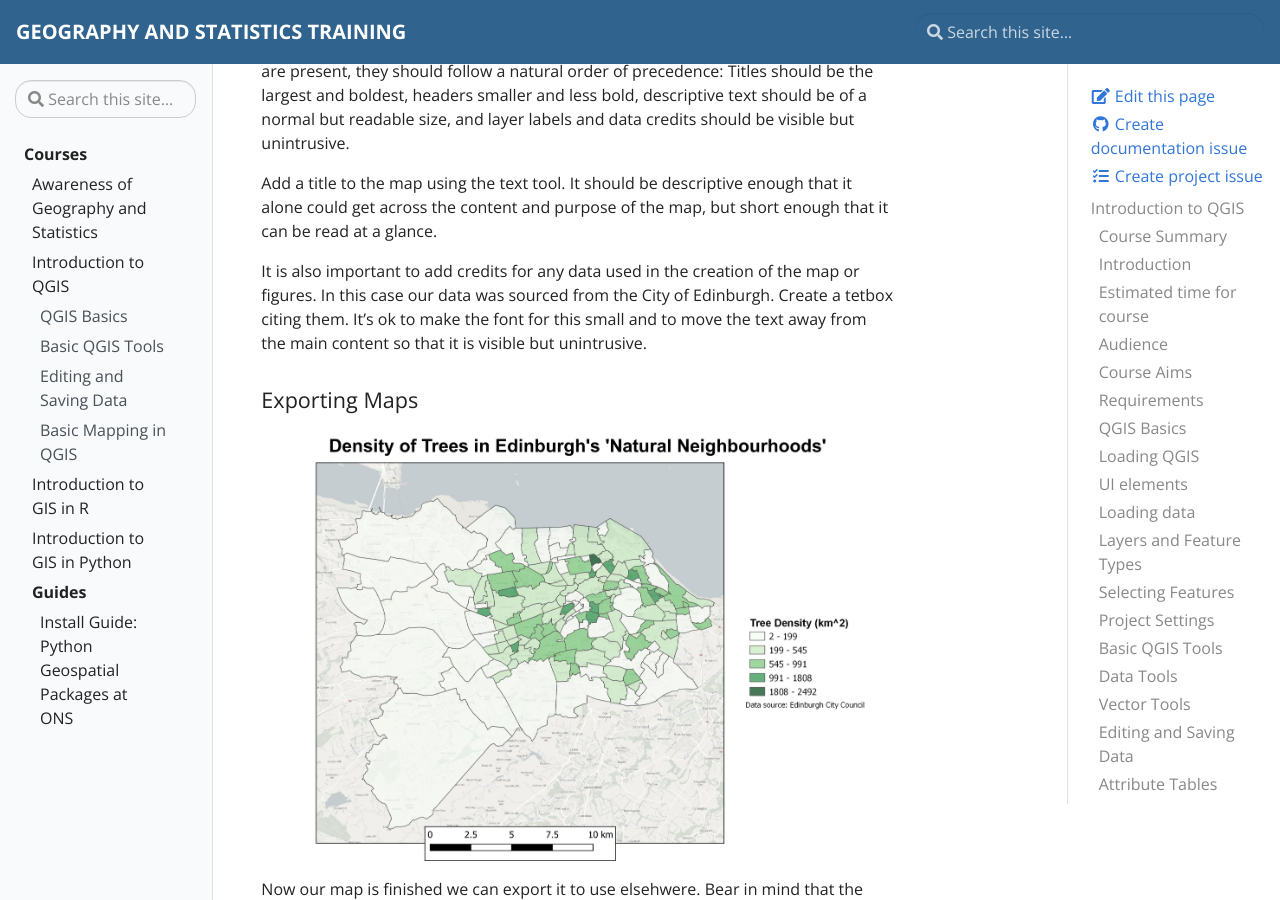
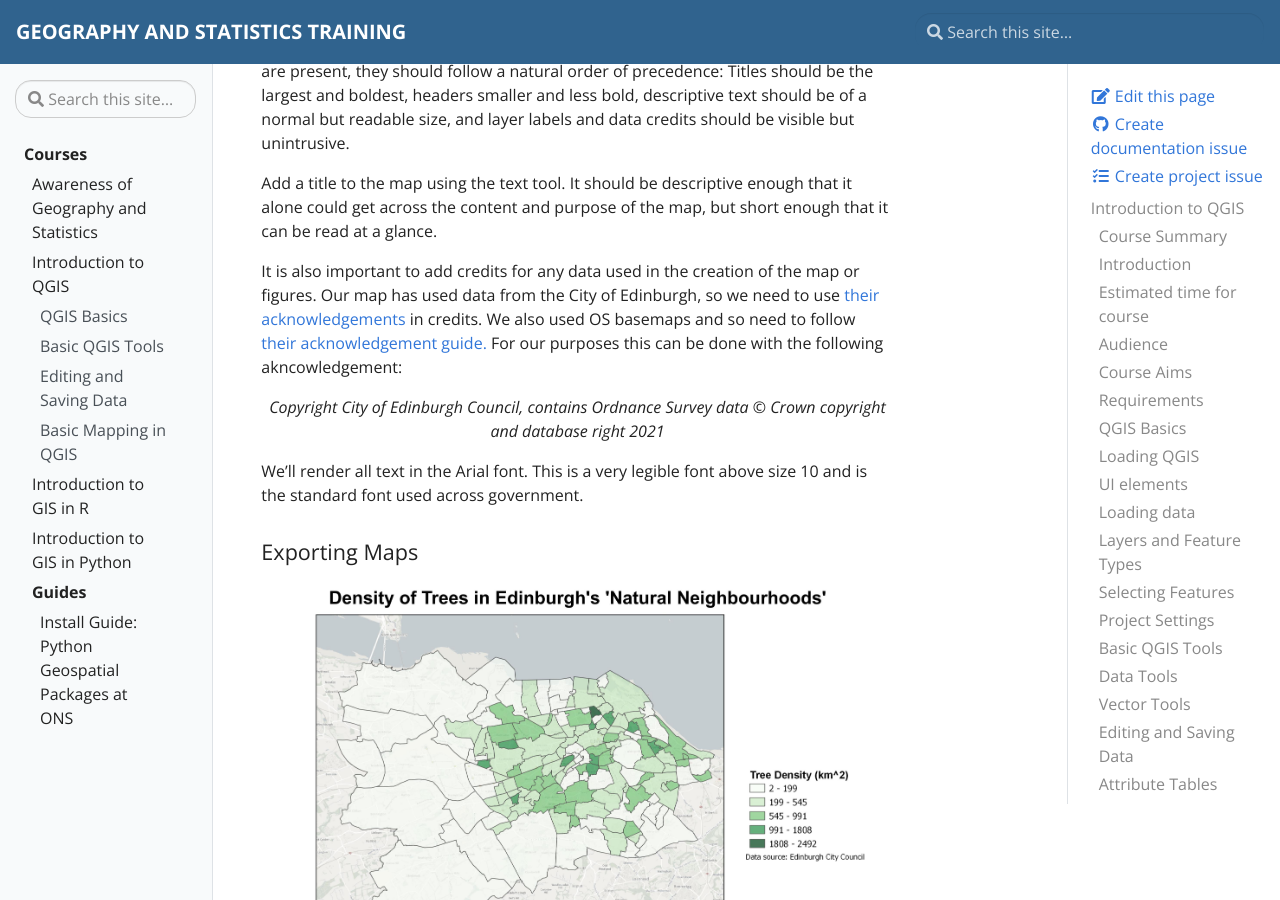
Before and after one commit to ONSgeo/geospatial-training, a Jekyll site: the page built from _docs/intro_to_qgis.md, in a window 1280 px wide and 900 px high, scrolled down 34780 px. Built offline with Jekyll 4.4.1, drawn with Linux system fonts in a browser that asks for light colours.

Commit message:
Update intro_to_qgis.md

```diff
--- a/_docs/intro_to_qgis.md
+++ b/_docs/intro_to_qgis.md
@@ -571,7 +571,13 @@ The properties of the text can be customised in the Item Properties panel. Try e
 
 Add a title to the map using the text tool. It should be descriptive enough that it alone could get across the content and purpose of the map, but short enough that it can be read at a glance.
 
-It is also important to add credits for any data used in the creation of the map or figures. In this case our data was sourced from the City of Edinburgh. Create a tetbox citing them. It's ok to make the font for this small and to move the text away from the main content so that it is visible but unintrusive.
+It is also important to add credits for any data used in the creation of the map or figures. Our map has used data from the City of Edinburgh, so we need to use <a href="https://data.edinburghcouncilmaps.info/" target="_blank">their acknowledgements</a> in credits. We also used OS basemaps and so need to follow <a href="https://www.ordnancesurvey.co.uk/business-government/licensing-agreements/copyright-acknowledgements" target="_blank">their acknowledgement guide.</a> For our purposes this can be done with the following akncowledgement:
+
+<p align="center">
+  <i>Copyright City of Edinburgh Council, contains Ordnance Survey data © Crown copyright and database right 2021</i>
+</p>
+
+We'll render all text in the Arial font. This is a very legible font above size 10 and is the standard font used across government.
 
 #### Exporting Maps
 
```
